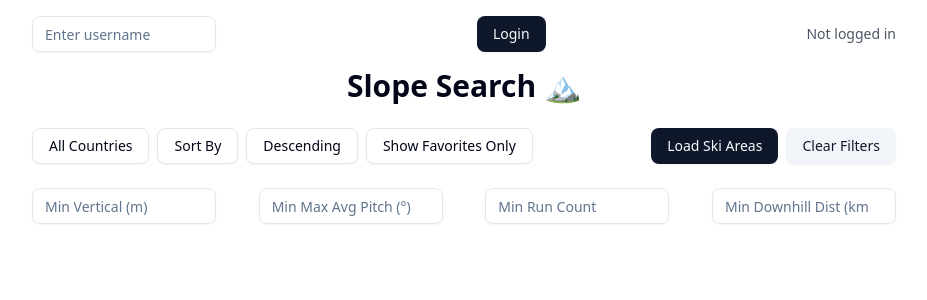
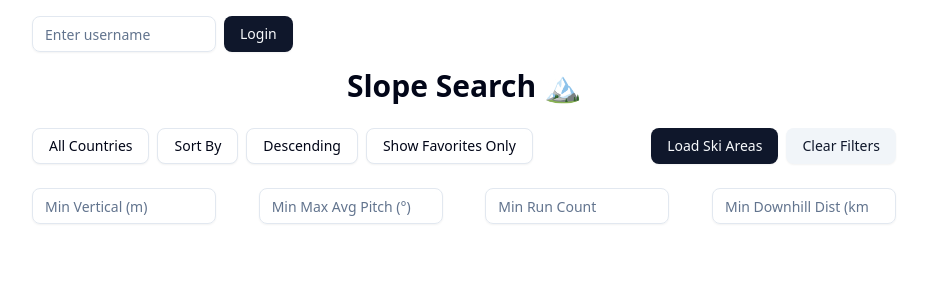
Before and after one commit to GVonB/slope-search, a React (Vite) app in the folder client/: page / in a window 1280 px wide. Shown: the top 300 px of the page, without its empty margins (176-1103 px from the left). Built offline with nearby package versions, Linux system fonts and the light colour scheme.

Commit message:
Remove logged in text, modify login button instead

```diff
--- a/client/src/App.jsx
+++ b/client/src/App.jsx
@@ -121,6 +121,12 @@ function App() {
   return (
     <div className="p-4 max-w-4xl mx-auto">
       <div className="mb-4 flex justify-between items-center">
+        {userId ? (
+          <Button disabled variant="secondary">
+            Logged in as: {username}
+          </Button>
+        ) : (
+          <div className="flex gap-2 items-center">
             <Input
               placeholder="Enter username"
               className="w-46"
@@ -128,9 +134,8 @@ function App() {
               onChange={(e) => setUsername(e.target.value)}
             />
             <Button onClick={handleLogin}>Login</Button>
-        <p className="text-sm text-gray-600">
-          {userId ? `Logged in as: ${username}` : 'Not logged in'}
-        </p>
+          </div>
+        )}
       </div>
       <h1 className="text-3xl font-bold mb-6 text-center">Slope Search 🏔️</h1>
         <div className="flex flex-wrap justify-between items-center mb-6 gap-2">
```
Lines whose indentation alone changed are shown as unchanged.
